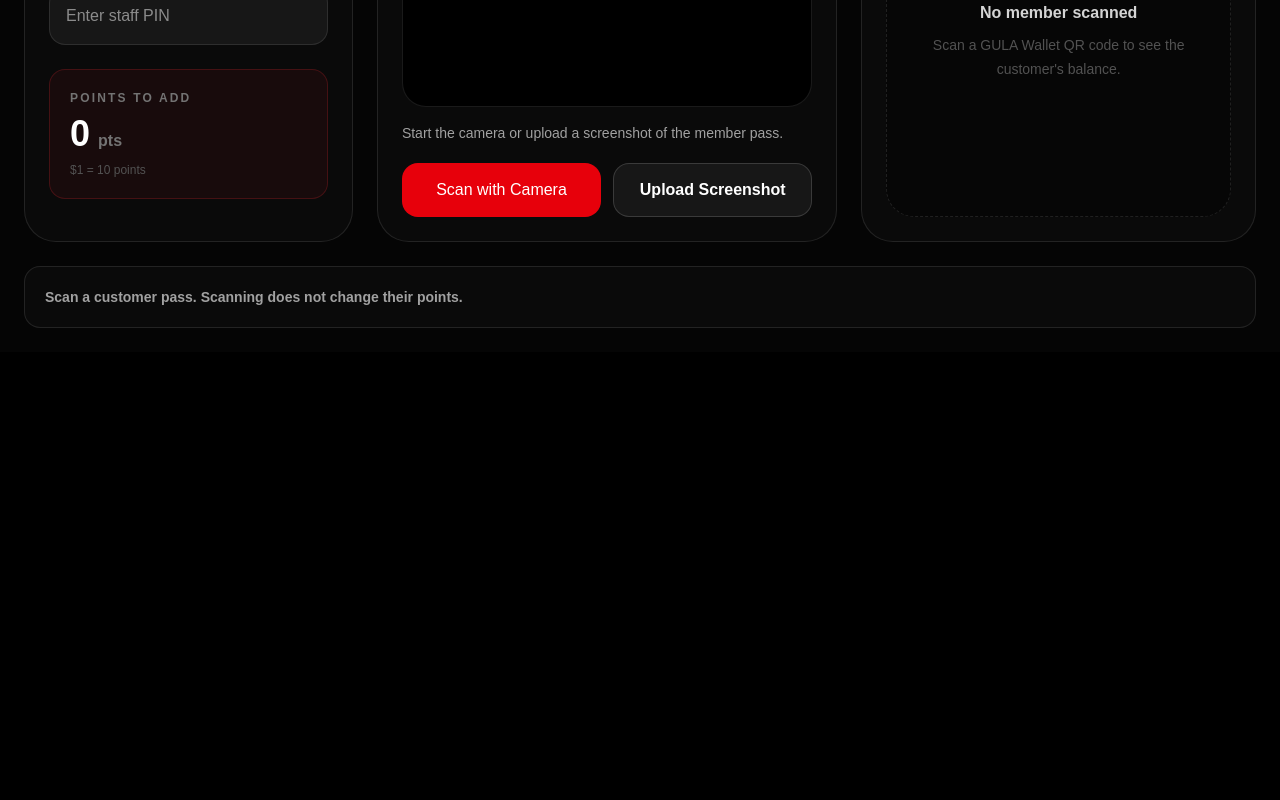
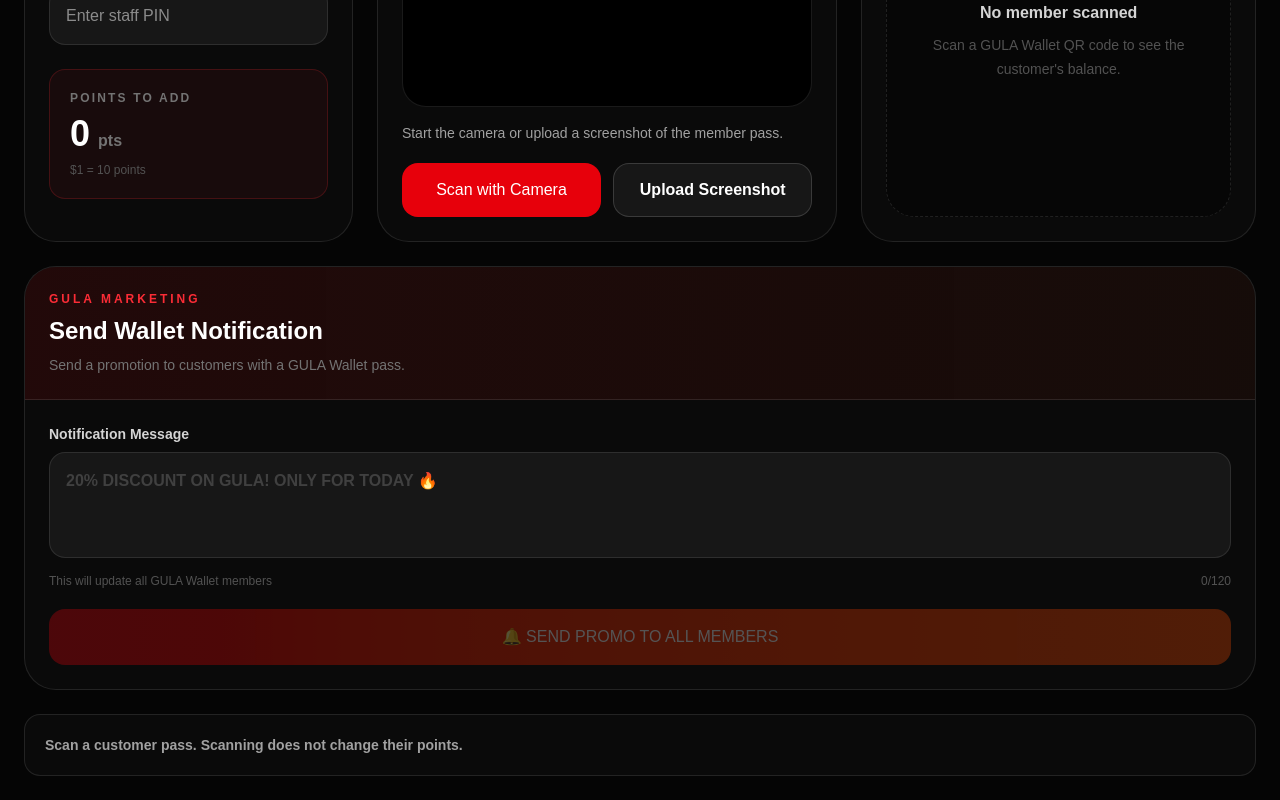
Before and after one commit to jtru12249-hue/gula-loyalty-v2, a Next.js app: page / in a window 1280 px wide. Shown: the part 498-1298 px from the top of the page. Before the commit the page ends 850 px from the top, so only its background shows below. Built offline with nearby package versions, Linux system fonts and the light colour scheme.

Commit message:
Update page.tsx

```diff
--- a/app/page.tsx
+++ b/app/page.tsx
@@ -27,12 +27,24 @@
   walletSynced?: boolean;
 };
 
+type NotificationResponse = {
+  success?: boolean;
+  error?: string;
+  message?: string;
+  totalMembers?: number;
+  successful?: number;
+  failed?: number;
+};
+
 export default function StaffTerminalPage() {
   const [staffPin, setStaffPin] = useState("");
   const [spendAmount, setSpendAmount] = useState("");
   const [member, setMember] = useState<Member | null>(null);
   const [loadingMember, setLoadingMember] = useState(false);
   const [working, setWorking] = useState(false);
+
+  const [promoMessage, setPromoMessage] = useState("");
+  const [sendingPromo, setSendingPromo] = useState(false);
 
   const [status, setStatus] = useState<{
     type: "idle" | "success" | "error";
@@ -250,6 +262,83 @@
     }
   }
 
+  async function sendPromoNotification() {
+    const message = promoMessage.trim();
+
+    if (!message) {
+      setStatus({
+        type: "error",
+        text: "Enter a promotional message first.",
+      });
+
+      return;
+    }
+
+    if (!staffPin.trim()) {
+      setStatus({
+        type: "error",
+        text: "Enter the staff PIN before sending a notification.",
+      });
+
+      return;
+    }
+
+    const confirmed = window.confirm(
+      `Send this notification to ALL GULA Wallet members?\n\n"${message}"`,
+    );
+
+    if (!confirmed) return;
+
+    setSendingPromo(true);
+
+    setStatus({
+      type: "idle",
+      text: "Sending promotion to GULA Wallet members...",
+    });
+
+    try {
+      const res = await fetch("/api/send-notification", {
+        method: "POST",
+        headers: {
+          "Content-Type": "application/json",
+          "x-staff-pin": staffPin,
+        },
+        body: JSON.stringify({
+          message,
+        }),
+      });
+
+      const data = (await res.json()) as NotificationResponse;
+
+      if (!res.ok || !data.success) {
+        throw new Error(
+          data.error || "Unable to send promotion.",
+        );
+      }
+
+      setStatus({
+        type: "success",
+        text: `Promotion sent. ${data.successful ?? 0} Wallet passes updated.${
+          data.failed
+            ? ` ${data.failed} failed.`
+            : ""
+        }`,
+      });
+
+      setPromoMessage("");
+    } catch (error) {
+      setStatus({
+        type: "error",
+        text:
+          error instanceof Error
+            ? error.message
+            : "Unable to send promotion.",
+      });
+    } finally {
+      setSendingPromo(false);
+    }
+  }
+
   function clearMember() {
     setMember(null);
     setSpendAmount("");
@@ -307,7 +396,6 @@
         </header>
 
         <div className="grid gap-6 xl:grid-cols-[0.75fr_1.05fr_0.9fr]">
-          {/* SALE */}
           <section className="rounded-[2rem] border border-white/10 bg-neutral-950 p-6">
             <p className="text-xs font-black uppercase tracking-[0.2em] text-red-500">
               Step 1
@@ -387,7 +475,6 @@
             </div>
           </section>
 
-          {/* SCANNER */}
           <section className="rounded-[2rem] border border-white/10 bg-neutral-950 p-6">
             <p className="text-xs font-black uppercase tracking-[0.2em] text-red-500">
               Step 2
@@ -414,7 +501,6 @@
             )}
           </section>
 
-          {/* MEMBER */}
           <section className="rounded-[2rem] border border-white/10 bg-neutral-950 p-6">
             <p className="text-xs font-black uppercase tracking-[0.2em] text-red-500">
               Step 3
@@ -546,6 +632,65 @@
           </section>
         </div>
 
+        <section className="mt-6 overflow-hidden rounded-[2rem] border border-white/10 bg-neutral-950">
+          <div className="border-b border-white/10 bg-gradient-to-r from-red-950/40 to-orange-950/20 p-6">
+            <p className="text-xs font-black uppercase tracking-[0.25em] text-red-500">
+              GULA MARKETING
+            </p>
+
+            <h2 className="mt-2 text-2xl font-black">
+              Send Wallet Notification
+            </h2>
+
+            <p className="mt-2 text-sm text-neutral-500">
+              Send a promotion to customers with a GULA Wallet pass.
+            </p>
+          </div>
+
+          <div className="p-6">
+            <label className="block">
+              <span className="mb-2 block text-sm font-bold text-neutral-300">
+                Notification Message
+              </span>
+
+              <textarea
+                value={promoMessage}
+                maxLength={120}
+                onChange={(event) =>
+                  setPromoMessage(event.target.value)
+                }
+                placeholder="20% DISCOUNT ON GULA! ONLY FOR TODAY 🔥"
+                rows={3}
+                className="w-full resize-none rounded-2xl border border-white/10 bg-neutral-900 px-4 py-4 text-base font-semibold outline-none placeholder:text-neutral-700 focus:border-red-500"
+              />
+
+              <div className="mt-2 flex justify-between text-xs text-neutral-600">
+                <span>
+                  This will update all GULA Wallet members
+                </span>
+
+                <span>
+                  {promoMessage.length}/120
+                </span>
+              </div>
+            </label>
+
+            <button
+              type="button"
+              onClick={sendPromoNotification}
+              disabled={
+                sendingPromo ||
+                !promoMessage.trim()
+              }
+              className="mt-5 w-full rounded-2xl bg-gradient-to-r from-red-600 to-orange-600 px-5 py-4 text-base font-black text-white transition hover:-translate-y-0.5 disabled:cursor-not-allowed disabled:opacity-30"
+            >
+              {sendingPromo
+                ? "SENDING TO MEMBERS..."
+                : "🔔 SEND PROMO TO ALL MEMBERS"}
+            </button>
+          </div>
+        </section>
+
         <div
           className={
             status.type === "success"
```
